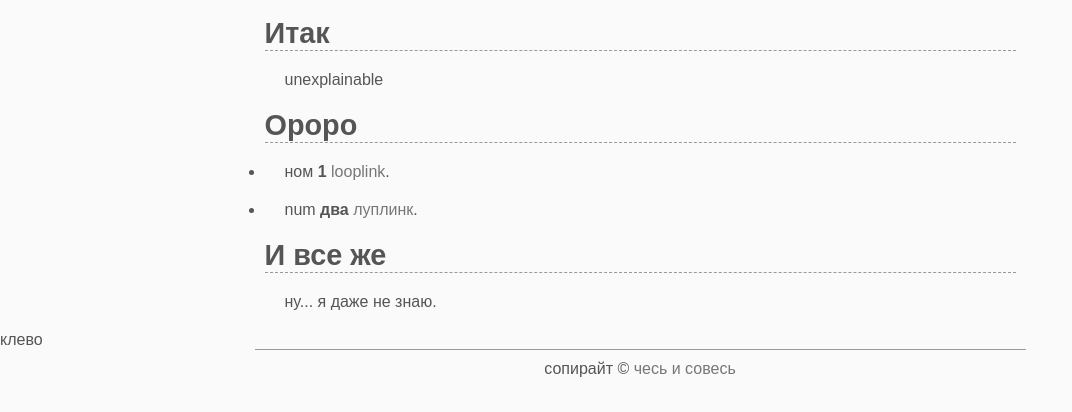
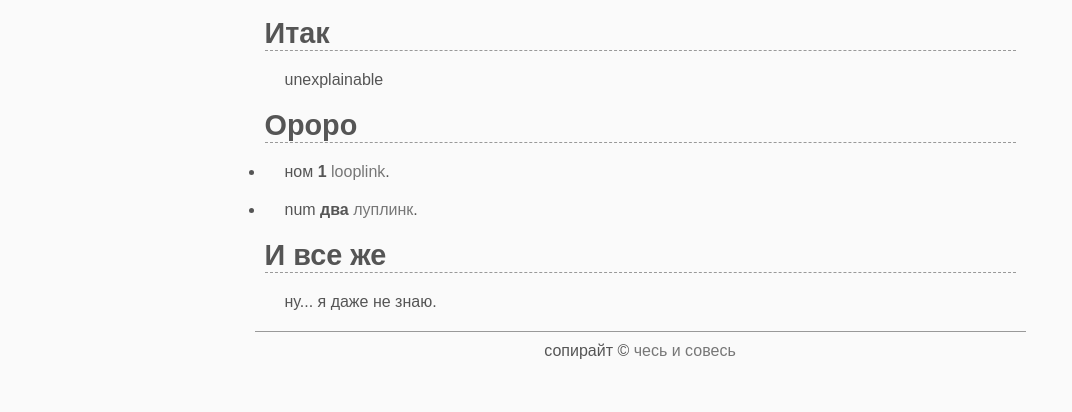
Before and after one commit to dru/dru.github.com, a plain HTML site: page index.html in a window 1280 px wide. Shown: the part 84-496 px from the top of the page, without its empty margins (0-1072 px from the left). Drawn offline with Linux system fonts and the light colour scheme.

Commit message:
removed klevo

```diff
--- a/index.html
+++ b/index.html
@@ -30,9 +30,6 @@
 			<p>ну... я даже не знаю.</p>
 
 	</div>
-  <div>
-    клево
-  </div>
 
 	<div id="footer">
 		<p>сопирайт &copy; <a href="#">чесь и совесь</a></p>
```
